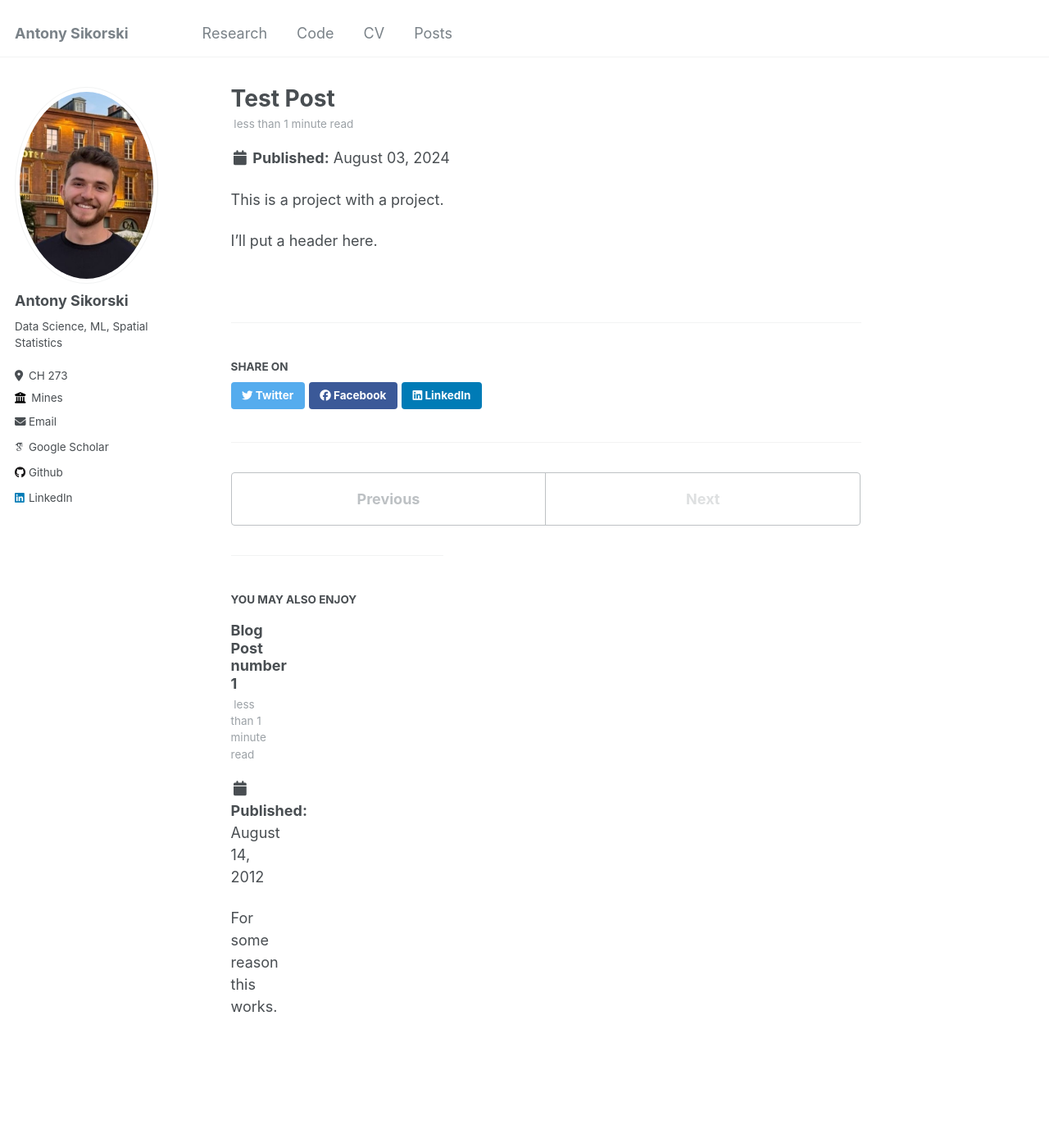
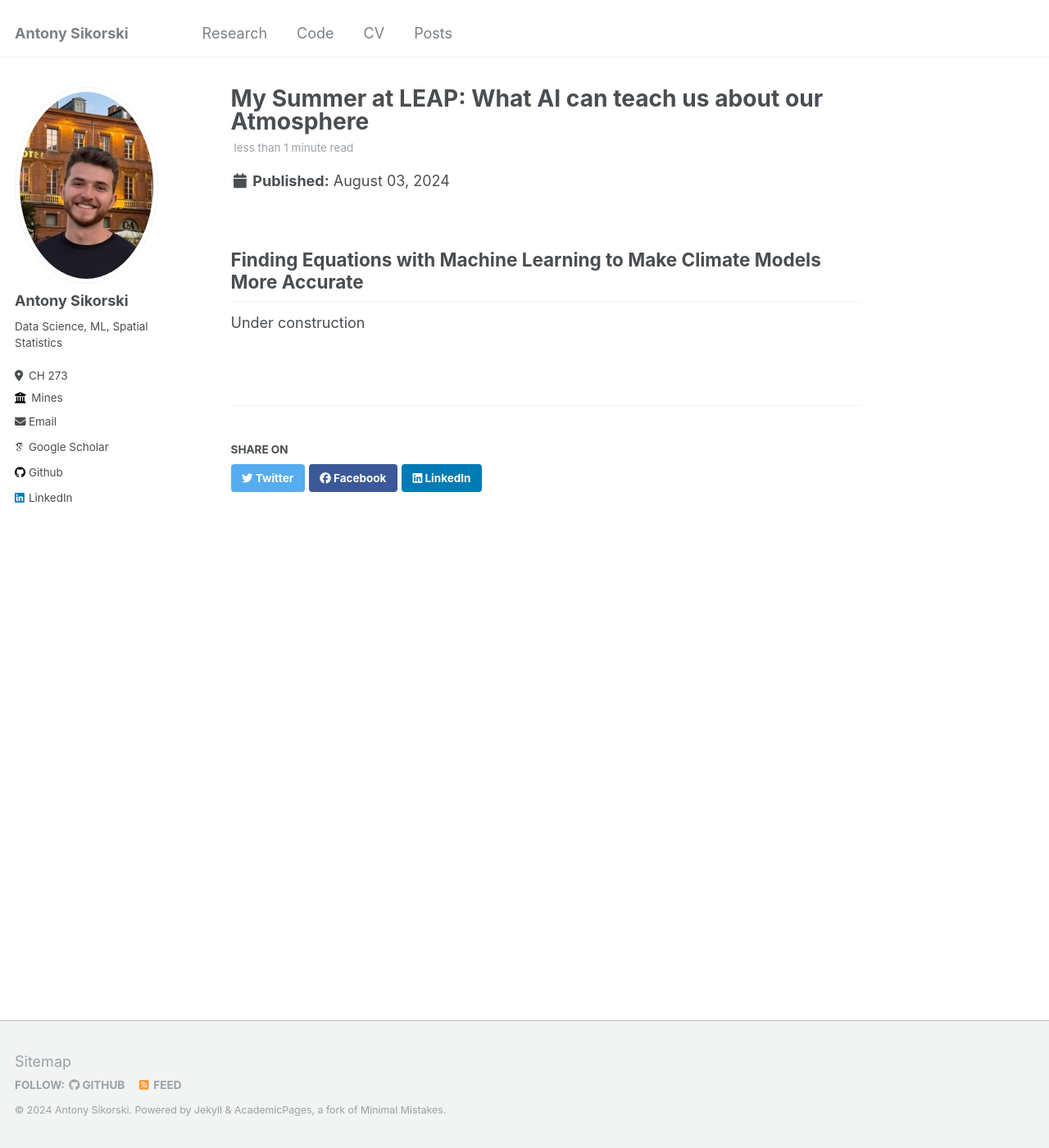
Before and after one commit to antonyxsik/antonyxsik.github.io, a Jekyll site: the page built from _posts/2024-08-03-test_post.md, in a window 1280 px wide and 1400 px high. Shown: the whole window at 82% size. Built offline with Jekyll 4.4.1, drawn with Linux system fonts in a browser that asks for light colours; some web fonts are replaced.

Commit message:
deleted example, going off on my own blog post now

```diff
--- a/_posts/2012-08-14-blog-post-1.md
+++ /dev/null
@@ -1,20 +0,0 @@
----
-title: 'Blog Post number 1'
-date: 2012-08-14
-permalink: /posts/2012/08/blog-post-1/
-tags:
-  - cool posts
-  - category1
-  - category2
----
-
-For some reason this works.
-
-Headings are cool
-======
-
-You can have many headings
-======
-
-Aren't headings cool?
-------
--- a/_posts/2024-08-03-test_post.md
+++ b/_posts/2024-08-03-test_post.md
@@ -1,11 +1,12 @@
 ---
-title: 'Test Post'
+title: 'My Summer at LEAP: What AI can teach us about our Atmosphere'
 date: 2024-08-03
-permalink: /posts/2024/08/test-post/
-excerpt: "A test post with a test image. <br/><img src='/images/grid_resolutions.png' width='200'>"
+permalink: /posts/2024/08/LEAP-post/
+excerpt: "A quick read written in non-technical language where I talk about the research my group and I did at LEAP over this summer (and why it matters). <br/><img src='/images/grid_resolutions.png' width='200'>"
 collection: posts
 ---
 
-This is a project with a project.
+Finding Equations with Machine Learning to Make Climate Models More Accurate
+------
 
-I'll put a header here.
+Under construction
```
